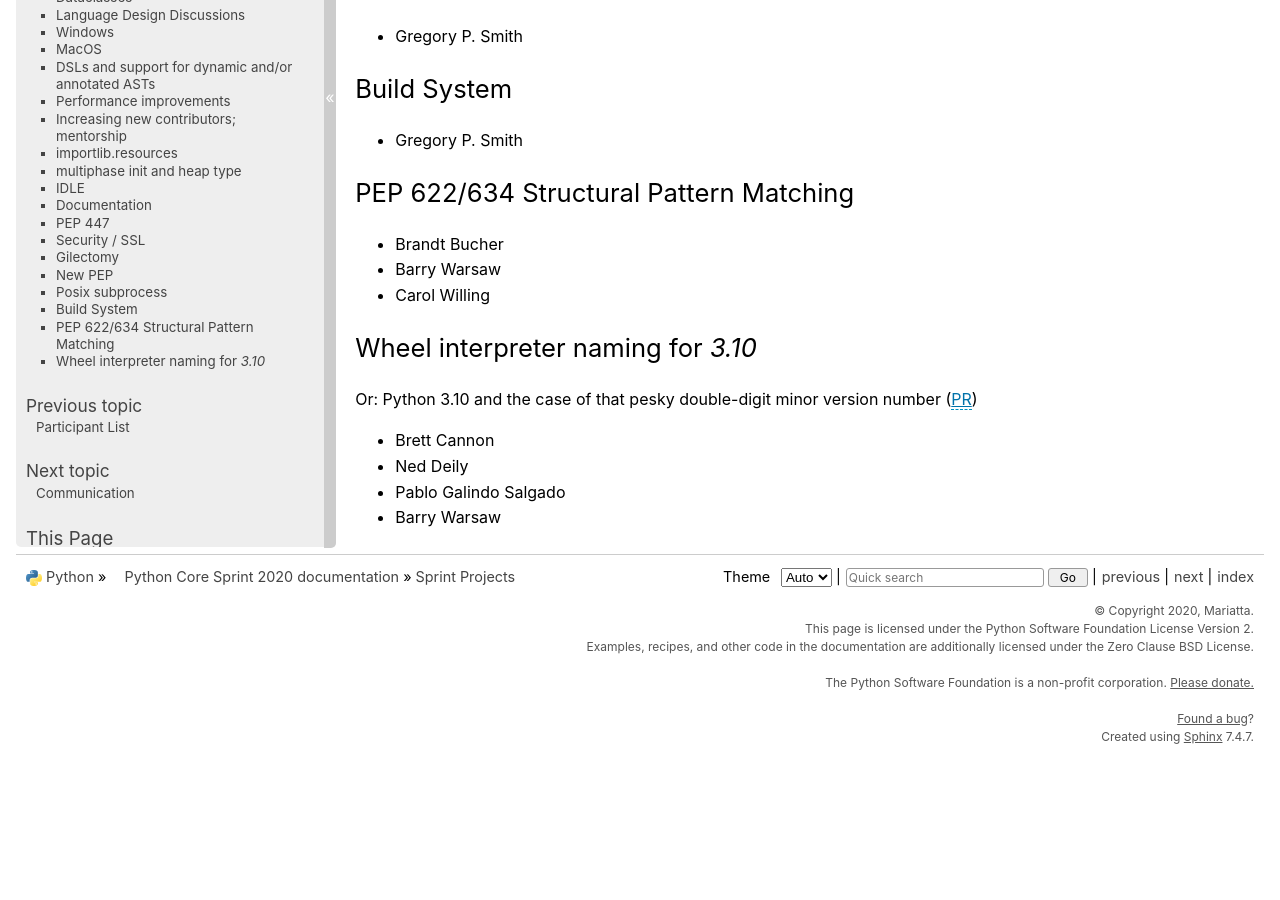
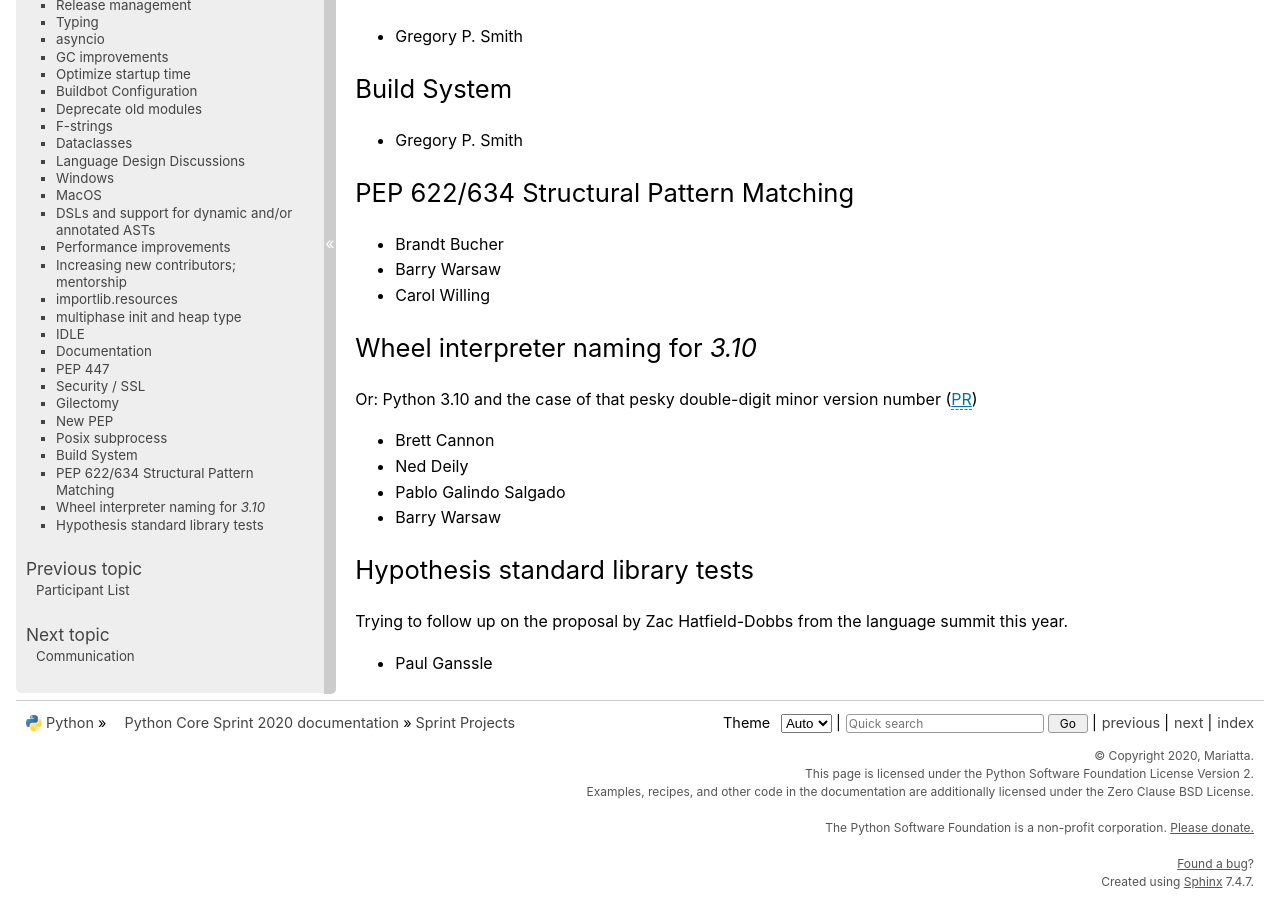
Before and after one commit to python/core-sprint, a Sphinx documentation site: the page built from docs/projects.rst, in a window 1280 px wide and 900 px high, scrolled down 6478 px. Built offline with Sphinx 7.4.7, drawn with Linux system fonts in a browser that asks for light colours; before the commit the page ends 7233 px from its top, so only the background shows below that.

Commit message:
Add Paul Ganssle (#58)
* Add Paul Ganssle as a participant

Better late than never.

* Add Hypothesis standard library project

```diff
--- a/docs/participants.rst
+++ b/docs/participants.rst
@@ -93,6 +93,8 @@
 +------------------------+-------------------+-----------+-------------------+--------------------------------------+
 | Terry Jan Reedy        | Core Developer    | UTC-4     | terryjreedy       |                                      |
 +------------------------+-------------------+-----------+-------------------+--------------------------------------+
+| Paul Ganssle           | Core Developer    | UTC-4     | pganssle          |                                      |
++------------------------+-------------------+-----------+-------------------+--------------------------------------+
 | Andrew Kuchling        | Core Developer    | UTC-5     | akuchling         |                                      |
 +------------------------+-------------------+-----------+-------------------+--------------------------------------+
 | Zach Ware              | Core Developer    | UTC-5     | zware             |                                      |
--- a/docs/projects.rst
+++ b/docs/projects.rst
@@ -315,3 +315,10 @@
 - Ned Deily
 - Pablo Galindo Salgado
 - Barry Warsaw
+
+Hypothesis standard library tests
+---------------------------------
+
+Trying to follow up on the proposal by Zac Hatfield-Dobbs from the language summit this year.
+
+- Paul Ganssle
```
